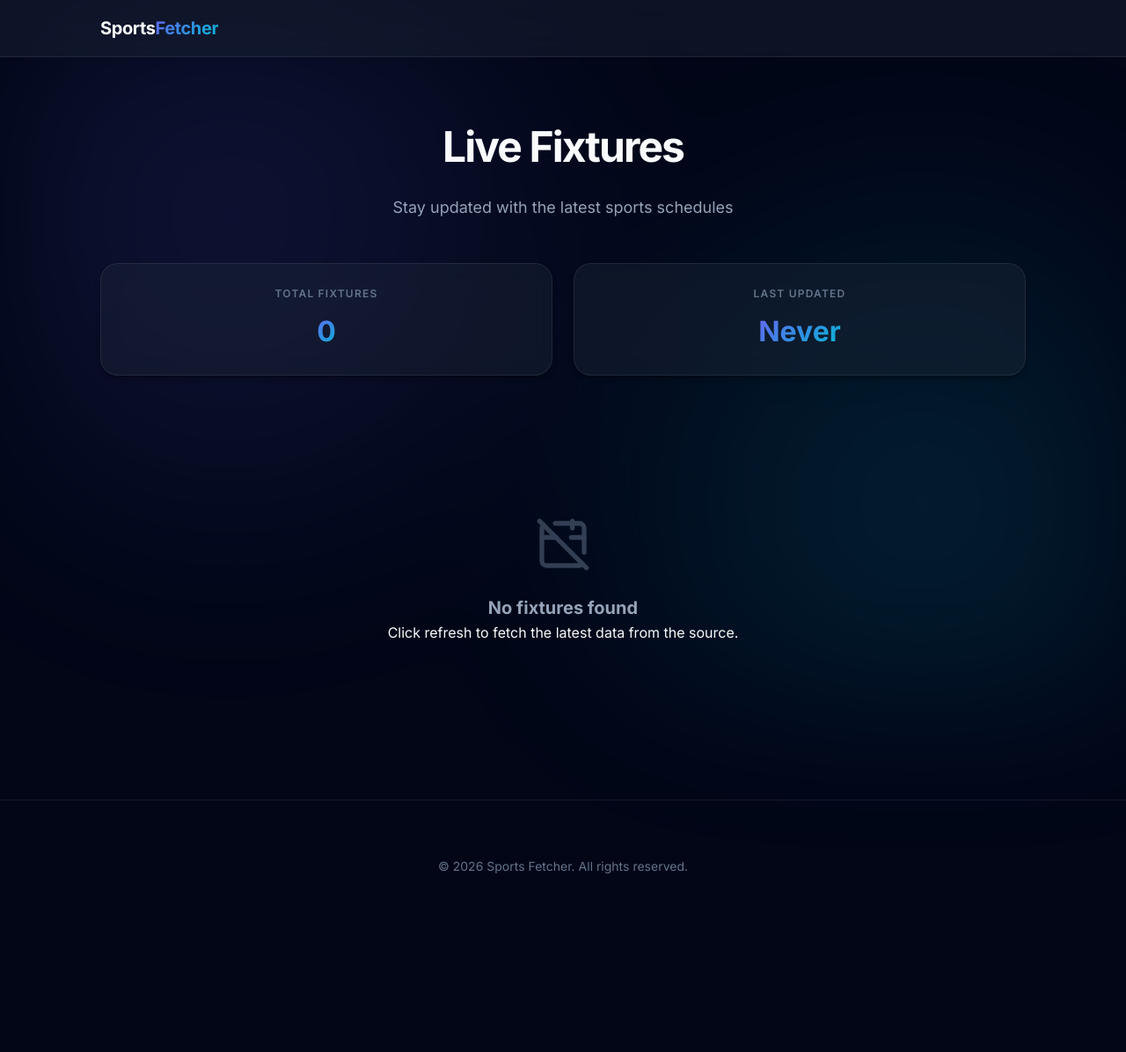
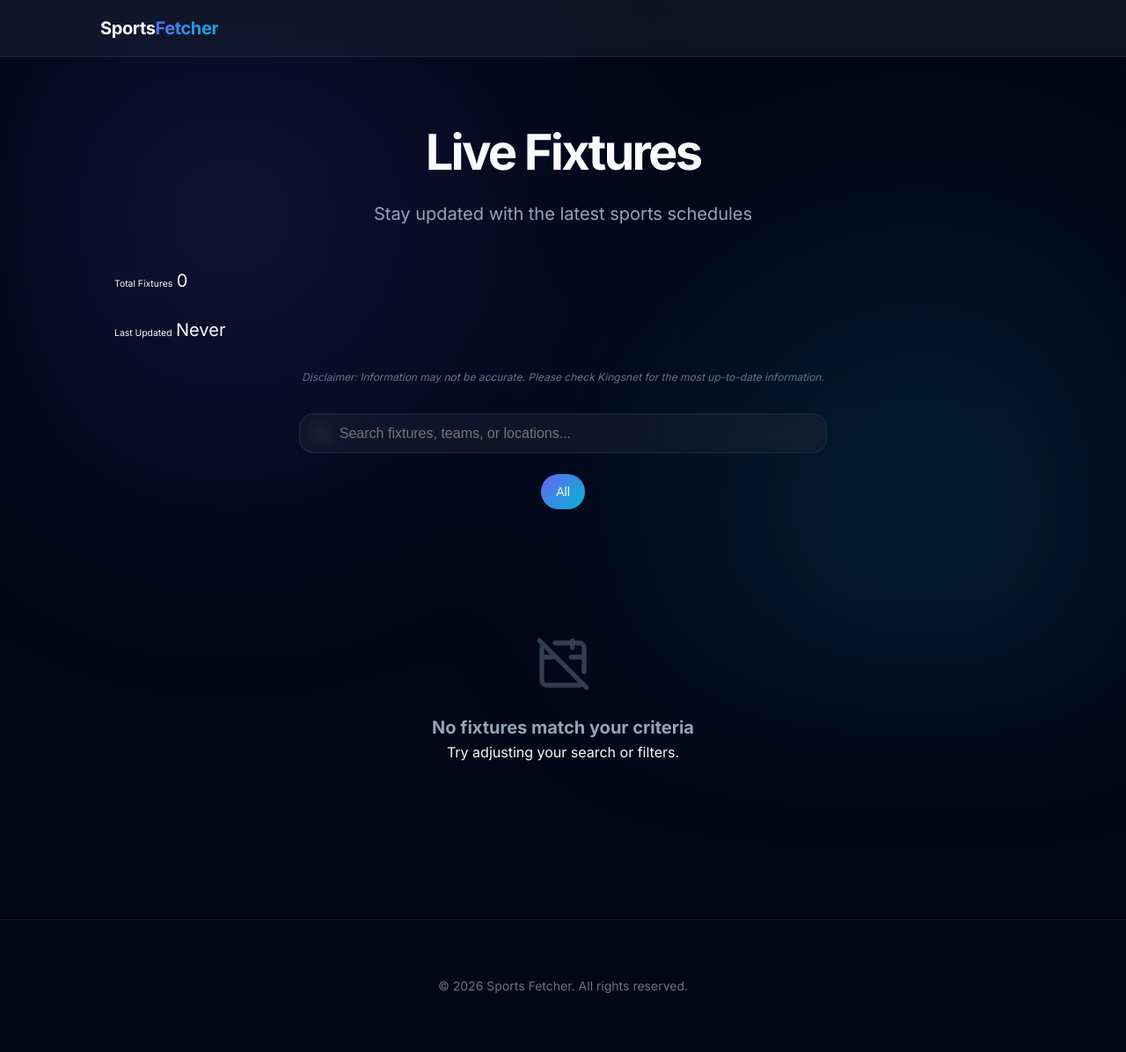
Before and after one commit to W24F2/tks-fixture, a Flask app: page / in a window 1280 px wide. Shown: the whole page at 88% size. Before the commit the page ends 993 px from the top, so only its background shows below. Run offline with Flask 3, Linux system fonts and the light colour scheme; data that the repository does not hold is empty.

Commit message:
feat: implement dynamic filtering, compact stats, and disclaimer

```diff
--- a/static/app.js
+++ b/static/app.js
@@ -2,38 +2,185 @@ document.addEventListener('DOMContentLoaded', () => {
     const loadingOverlay = document.getElementById('loading-overlay');
     const statTotal = document.getElementById('stat-total');
     const statUpdated = document.getElementById('stat-updated');
+    const searchInput = document.getElementById('search-input');
+    const filterWrapper = document.getElementById('filter-wrapper');
+    const fixturesList = document.getElementById('fixtures-list');
+    const toastContainer = document.getElementById('toast-container');
+
+    let allFixtures = [];
+    let currentFilter = 'all';
+    let currentSearchQuery = '';
 
     // Ensure Lucide icons are initialized on load and after any dynamic updates
     if (typeof lucide !== 'undefined') {
         lucide.createIcons();
     }
 
-    // Initial data load (refresh stats from the API)
-    updateStats();
+    // Initial data load
+    fetchAndRender();
 
-    async function updateStats() {
+    // Event Listeners
+    searchInput?.addEventListener('input', handleSearch);
+
+    // Use event delegation for dynamic filter buttons
+    filterWrapper?.addEventListener('click', (e) => {
+        const btn = e.target.closest('.filter-btn');
+        if (btn) {
+            filterWrapper.querySelectorAll('.filter-btn').forEach(b => b.classList.remove('active'));
+            btn.classList.add('active');
+            currentFilter = btn.dataset.filter;
+            applyFilters();
+        }
+    });
+
+    async function fetchAndRender() {
         try {
+            if (loadingOverlay) loadingOverlay.classList.remove('hidden');
+
             const response = await fetch('/api/fixtures');
-            const fixtures = await response.json();
+            if (!response.ok) throw new Error('Failed to fetch fixtures');
 
-            if (statTotal) {
-                statTotal.textContent = fixtures.length;
+            allFixtures = await response.json();
+            updateStats(allFixtures);
+            renderFilterButtons(allFixtures);
+            applyFilters();
+
+            if (loadingOverlay) loadingOverlay.classList.add('hidden');
+        } catch (error) {
+            console.error('Error loading fixtures:', error);
+            showToast('Failed to load fixtures', 'error');
+            if (loadingOverlay) loadingOverlay.classList.add('hidden');
+        }
+    }
+
+    function renderFilterButtons(fixtures) {
+        if (!filterWrapper) return;
+
+        // Extract unique sports
+        const sports = new Set(['all']);
+        fixtures.forEach(f => {
+            if (f.sport) {
+                sports.add(f.sport.toLowerCase());
             }
+        });
 
-            if (fixtures.length > 0) {
-                // Note: last_updated might need to be implemented in models.py if not present
-                // For now, we'll use a placeholder or handle gracefully.
-                if (fixtures[0].last_updated) {
-                    const lastUpdated = new Date(fixtures[0].last_updated);
-                    if (statUpdated) {
-                        statUpdated.textContent = lastUpdated.toLocaleTimeString([], { hour: '2-digit', minute: '2-digit' });
-                    }
+        // Clear current buttons
+        filterWrapper.innerHTML = '';
+
+        // Create new buttons
+        sports.forEach(sport => {
+            const btn = document.createElement('button');
+            btn.className = `filter-btn ${sport === 'all' ? 'active' : ''}`;
+            btn.dataset.filter = sport;
+            btn.textContent = sport.charAt(0).toUpperCase() + sport.slice(1);
+            filterWrapper.appendChild(btn);
+        });
+    }
+
+    function handleSearch(e) {
+        currentSearchQuery = e.target.value.toLowerCase();
+        applyFilters();
+    }
+
+    function applyFilters() {
+        const filtered = allFixtures.filter(fixture => {
+            const matchesFilter = currentFilter === 'all' ||
+                                 (fixture.sport && fixture.sport.toLowerCase() === currentFilter);
+
+            const matchesSearch = !currentSearchQuery ||
+                                 fixture.title.toLowerCase().includes(currentSearchQuery) ||
+                                 (fixture.team && fixture.team.toLowerCase().includes(currentSearchQuery)) ||
+                                 (fixture.opposition && fixture.opposition.toLowerCase().includes(currentSearchQuery)) ||
+                                 (fixture.location && fixture.location.toLowerCase().includes(currentSearchQuery));
+
+            return matchesFilter && matchesSearch;
+        });
+
+        renderFixtures(filtered);
+    }
+
+    function renderFixtures(fixtures) {
+        if (!fixturesList) return;
+
+        if (fixtures.length === 0) {
+            fixturesList.innerHTML = `
+                <div class="empty-state">
+                    <div class="empty-icon">
+                        <i data-lucide="calendar-off" style="width: 64px; height: 64px;"></i>
+                    </div>
+                    <h2 class="empty-text">No fixtures match your criteria</h2>
+                    <p>Try adjusting your search or filters.</p>
+                </div>
+            `;
+            if (typeof lucide !== 'undefined') lucide.createIcons();
+            return;
+        }
+
+        fixturesList.innerHTML = fixtures.map(fixture => `
+            <div class="fixture-card" data-sport="${fixture.sport?.toLowerCase() || 'general'}" data-title="${fixture.title?.toLowerCase() || ''}" data-location="${fixture.location?.toLowerCase() || ''}">
+                <div class="fixture-header">
+                    <span class="fixture-sport">${fixture.sport || 'General'}</span>
+                    <span class="fixture-status">Scheduled</span>
+                </div>
+                <div class="fixture-body">
+                    <h3 class="fixture-title">${fixture.title}</h3>
+                    <div class="fixture-details">
+                        <p><i data-lucide="map-pin" class="icon-muted"></i> ${fixture.location || 'TBD'}</p>
+                        <p><i data-lucide="calendar" class="icon-muted"></i> ${fixture.event_date}</p>
+                        <p><i data-lucide="clock" class="icon-muted"></i> ${fixture.event_time}</p>
+                    </div>
+                    <div class="fixture-teams">
+                        <div class="team">
+                            <span class="team-name">${fixture.team || 'Home'}</span>
+                        </div>
+                        <span class="vs">vs</span>
+                        <div class="team">
+                            <span class="team-name">${fixture.opposition || 'Away'}</span>
+                        </div>
+                    </div>
+                </div>
+            </div>
+        `).join('');
+
+        if (typeof lucide !== 'undefined') lucide.createIcons();
+    }
+
+    function updateStats(fixtures) {
+        if (statTotal) statTotal.textContent = fixtures.length;
+
+        if (fixtures.length > 0) {
+            const lastUpdated = fixtures[0].last_updated;
+            if (statUpdated) {
+                if (lastUpdated) {
+                    const date = new Date(lastUpdated);
+                    statUpdated.textContent = date.toLocaleTimeString([], { hour: '2-digit', minute: '2-digit' });
                 } else {
-                    if (statUpdated) statUpdated.textContent = 'Active';
+                    statUpdated.textContent = 'Active';
                 }
             }
-        } catch (error) {
-            console.error('Error updating stats:', error);
         }
     }
-});
+
+    function showToast(message, type = 'info') {
+        if (!toastContainer) return;
+
+        const toast = document.createElement('div');
+        toast.className = `toast ${type}`;
+
+        const iconName = type === 'success' ? 'check-circle' :
+                        type === 'error' ? 'alert-circle' : 'info';
+
+        toast.innerHTML = `
+            <i data-lucide="${iconName}" class="icon-sm"></i>
+            <span>${message}</span>
+        `;
+
+        toastContainer.appendChild(toast);
+        if (typeof lucide !== 'undefined') lucide.createIcons();
+
+        setTimeout(() => {
+            toast.classList.add('fade-out');
+            toast.addEventListener('animationend', () => toast.remove());
+        }, 3000);
+    }
+}).catch(err => console.error("Critical error during initialization:", err));
--- a/static/style.css
+++ b/static/style.css
@@ -19,6 +19,8 @@
 
     /* Status Colors */
     --success-color: #10b981;
+    --error-color: #ef4444;
+    --warning-color: #f59e0b;
 }
 
 * {
@@ -121,6 +123,11 @@ body {
     transform: translateY(-1px);
 }
 
+.btn-secondary:disabled {
+    opacity: 0.5;
+    cursor: not-allowed;
+}
+
 .icon-sm {
     width: 16px;
     height: 16px;
@@ -128,57 +135,142 @@ body {
 
 /* Dashboard Content */
 .dashboard-header {
-    margin: 4rem 0 3rem;
+    margin: 4rem 0 2rem;
     text-align: center;
+    position: relative;
 }
 
-.dashboard-header h1 {
-    font-size: 3rem;
-    font-weight: 700;
-    letter-spacing: -0.04em;
-    margin-bottom: 1rem;
+.header-actions {
+    position: absolute;
+    right: 0;
+    top: 0;
+}
+
+.main-title {
+    font-size: 3.5rem;
+    font-weight: 800;
+    letter-spacing: -0.05em;
+    margin-bottom: 0.5rem;
 }
 
 .subtitle {
     color: var(--text-secondary);
-    font-size: 1.125rem;
+    font-size: 1.25rem;
 }
 
-/* Stats Grid */
-.stats-grid {
-    display: grid;
-    grid-template-columns: repeat(auto-fit, minmax(240px, 1fr));
+/* Controls (Search & Filters) */
+.controls-container {
+    margin-bottom: 3rem;
+    display: flex;
+    flex-direction: column;
     gap: 1.5rem;
-    margin-bottom: 4rem;
+    align-items: center;
 }
 
-.stat-card {
-    background: var(--glass-bg);
-    backdrop-filter: blur(12px);
-    -webkit-backdrop-filter: blur(12px);
-    padding: 1.5rem;
-    border-radius: 1.25rem;
-    border: 1px solid var(--glass-border);
-    text-align: center;
-    box-shadow: 0 4px 6px -1px var(--glass-shadow);
+.search-wrapper {
+    position: relative;
+    width: 100%;
+    max-width: 600px;
 }
 
-.stat-label {
-    display: block;
+.search-icon {
+    position: absolute;
+    left: 1rem;
+    top: 50%;
+    transform: translateY(-50%);
     color: var(--text-muted);
-    font-size: 0.75rem;
-    text-transform: uppercase;
-    letter-spacing: 0.1em;
-    font-weight: 600;
-    margin-bottom: 0.5rem;
+    width: 20px;
+    height: 20px;
 }
 
-.stat-value {
-    font-size: 2rem;
-    font-weight: 700;
+.search-input {
+    width: 100%;
+    padding: 0.8rem 1rem 0.8rem 2.8rem;
+    background: var(--glass-bg);
+    border: 1px solid var(--glass-border);
+    border-radius: 1rem;
+    color: var(--text-primary);
+    font-size: 1rem;
+    backdrop-filter: blur(8px);
+    transition: all 0.3s ease;
+}
+
+.search-input:focus {
+    outline: none;
+    border-color: var(--accent-color);
+    box-shadow: 0 0 0 3px rgba(6, 182, 212, 0.2);
+}
+
+.filter-wrapper {
+    display: flex;
+    flex-wrap: wrap;
+    gap: 0.5rem;
+    justify-content: center;
+}
+
+.filter-btn {
+    padding: 0.4rem 1rem;
+    border-radius: 2rem;
+    background: var(--glass-bg);
+    border: 1px solid var(--glass-border);
+    color: var(--text-secondary);
+    font-size: 0.875rem;
+    font-weight: 500;
+    cursor: pointer;
+    transition: all 0.2s ease;
+}
+
+.filter-btn:hover {
+    background: rgba(255, 255, 255, 0.05);
+    color: var(--text-primary);
+}
+
+.filter-btn.active {
     background: var(--accent-gradient);
-    -webkit-background-clip: text;
-    -webkit-text-fill-color: transparent;
+    color: white;
+    border-color: transparent;
+}
+
+/* Compact Stats Grid */
+.compact-stats {
+    grid-template-columns: repeat(auto-fit, minmax(150px, 1fr));
+    gap: 1rem;
+    margin-bottom: 1rem;
+}
+
+.compact-stats .stat-card {
+    padding: 0.75rem 1rem;
+}
+
+.compact-stats .stat-label {
+    font-size: 0.65rem;
+    margin-bottom: 0.25rem;
+}
+
+.compact-stats .stat-value {
+    font-size: 1.25rem;
+}
+
+/* Disclaimer */
+.disclaimer-container {
+    text-align: center;
+    margin-bottom: 2rem;
+    padding: 0 1.5rem;
+}
+
+.disclaimer-container p {
+    font-size: 0.75rem;
+    color: var(--text-muted);
+    font-style: italic;
+}
+
+/* Empty Filter Wrapper Placeholder */
+#filter-wrapper {
+    min-height: 40px;
+    display: flex;
+    flex-wrap: wrap;
+    gap: 0.5rem;
+    justify-content: center;
 }
 
 /* Fixtures Container */
@@ -339,6 +431,51 @@ body {
     to { transform: rotate(360deg); }
 }
 
+/* Toast Notifications */
+#toast-container {
+    position: fixed;
+    bottom: 2rem;
+    right: 2rem;
+    z-index: 2000;
+    display: flex;
+    flex-direction: column;
+    gap: 0.75rem;
+}
+
+.toast {
+    padding: 1rem 1.5rem;
+    border-radius: 1rem;
+    background: var(--glass-bg);
+    backdrop-filter: blur(12px);
+    border: 1px solid var(--glass-border);
+    box-shadow: 0 10px 15px -3px var(--glass-shadow);
+    color: var(--text-primary);
+    font-size: 0.875rem;
+    font-weight: 500;
+    animation: toast-in 0.3s cubic-bezier(0.175, 0.885, 0.32, 1.275) forwards;
+    display: flex;
+    align-items: center;
+    gap: 0.75rem;
+}
+
+.toast.success { border-left: 4px solid var(--success-color); }
+.toast.error { border-left: 4px solid var(--error-color); }
+.toast.warning { border-left: 4px solid var(--warning-color); }
+
+@keyframes toast-in {
+    from { transform: translateX(100%); opacity: 0; }
+    to { transform: translateX(0); opacity: 1; }
+}
+
+.toast.fade-out {
+    animation: toast-out 0.3s ease forwards;
+}
+
+@keyframes toast-out {
+    from { transform: translateX(0); opacity: 1; }
+    to { transform: translateX(100%); opacity: 0; }
+}
+
 /* Footer */
 .footer {
     text-align: center;
--- a/templates/index.html
+++ b/templates/index.html
@@ -4,7 +4,7 @@
 
 {% block content %}
 <header class="dashboard-header">
-    <h1>Live Fixtures</h1>
+    <h1 class="main-title">Live Fixtures</h1>
     <p class="subtitle">Stay updated with the latest sports schedules</p>
 </header>
 
@@ -13,7 +13,7 @@
     <p>Updating fixtures...</p>
 </div>
 
-<section class="stats-grid">
+<section class="stats-grid compact-stats">
     <div class="stat-card">
         <span class="stat-label">Total Fixtures</span>
         <span id="stat-total" class="stat-value">0</span>
@@ -24,10 +24,24 @@
     </div>
 </section>
 
-<div class="fixtures-container">
+<div class="disclaimer-container">
+    <p>Disclaimer: Information may not be accurate. Please check Kingsnet for the most up-to-date information.</p>
+</div>
+
+<div class="controls-container">
+    <div class="search-wrapper">
+        <i data-lucide="search" class="search-icon"></i>
+        <input type="text" id="search-input" placeholder="Search fixtures, teams, or locations..." class="search-input">
+    </div>
+    <div class="filter-wrapper" id="filter-wrapper">
+        <!-- Filters will be populated dynamically -->
+    </div>
+</div>
+
+<div class="fixtures-container" id="fixtures-list">
     {% if fixtures %}
         {% for fixture in fixtures %}
-            <div class="fixture-card">
+            <div class="fixture-card" data-sport="{{ fixture.sport|lower if fixture.sport else 'general' }}" data-title="{{ fixture.title|lower }}" data-location="{{ fixture.location|lower if fixture.location else '' }}">
                 <div class="fixture-header">
                     <span class="fixture-sport">{{ fixture.sport or 'General' }}</span>
                     <span class="fixture-status">Scheduled</span>
@@ -57,8 +71,11 @@
                 <i data-lucide="calendar-off" style="width: 64px; height: 64px;"></i>
             </div>
             <h2 class="empty-text">No fixtures found</h2>
-            <p>Click refresh to fetch the latest data from the source.</p>
+            <p>Try adjusting your search or filters.</p>
         </div>
     {% endif %}
 </div>
+
+<div id="toast-container"></div>
+
 {% endblock %}
```
Also changed, not shown: CLAUDE.md (added).
